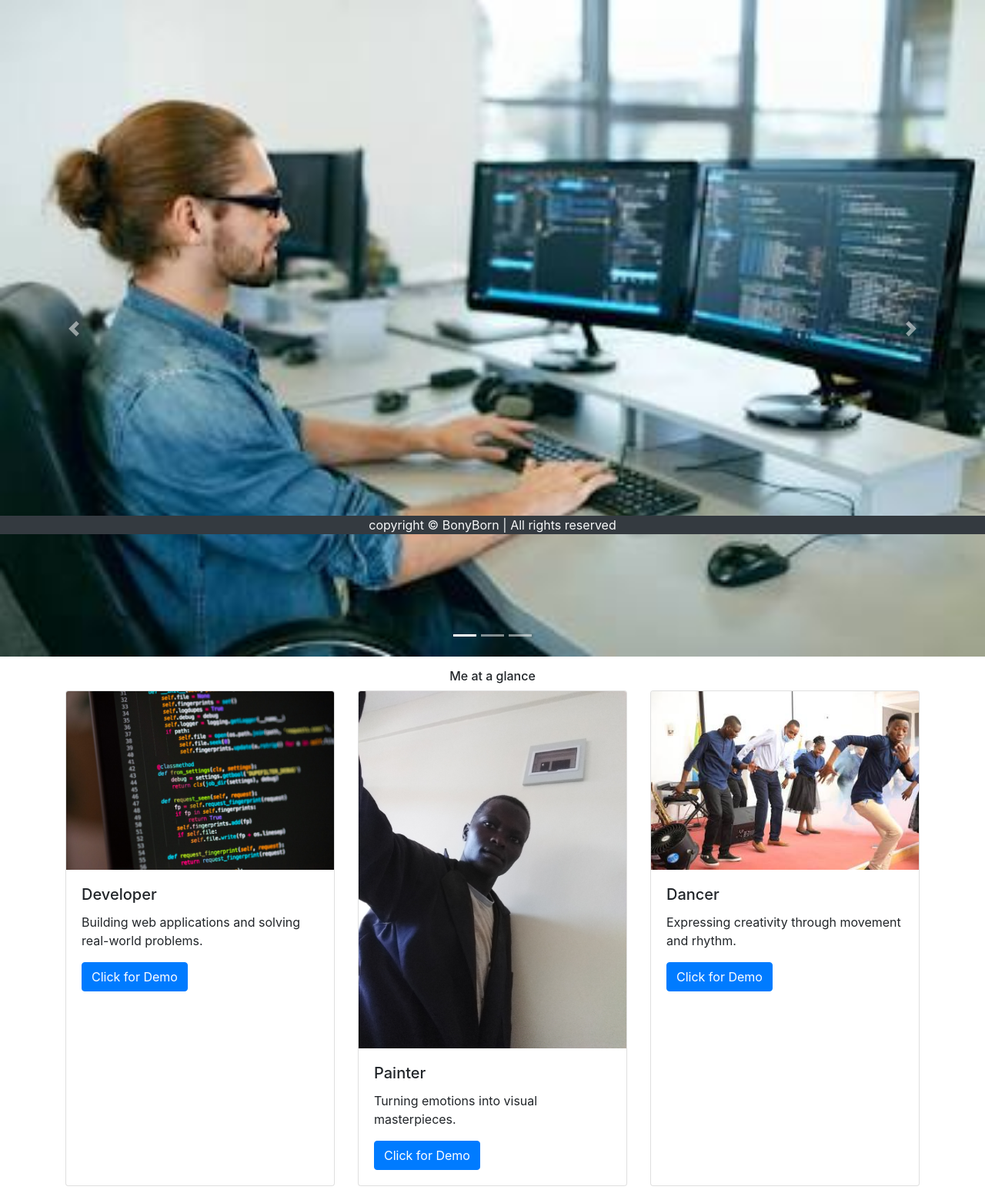
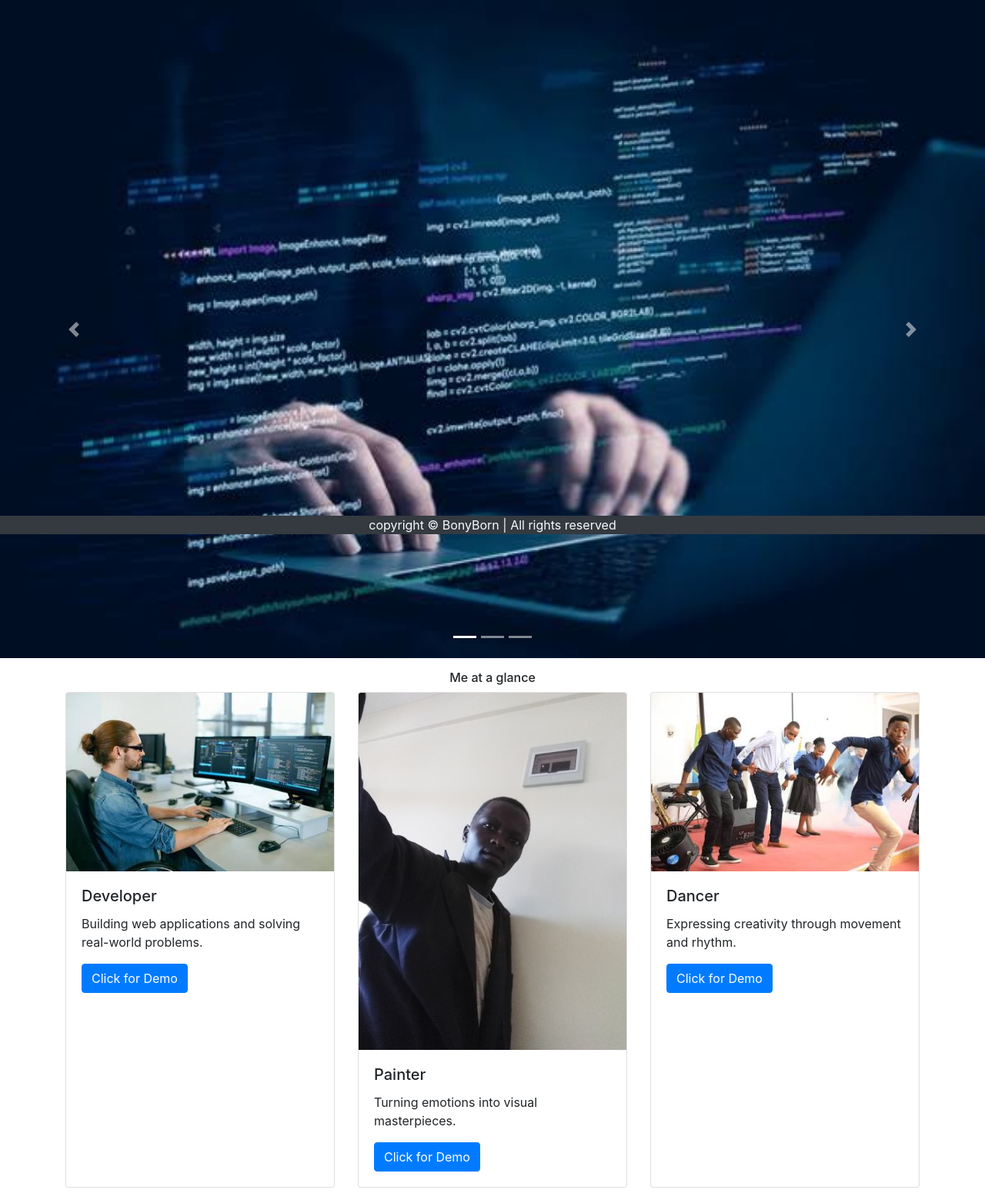
Before and after one commit to bonyborn/my_portfolio, a Django app: page / in a window 1280 px wide. Shown: the part 106-1665 px from the top of the page at 77% size. Run offline with Django 5.2, Linux system fonts and the light colour scheme.

Commit message:
load images

```diff
--- a/home/templates/home/home.html
+++ b/home/templates/home/home.html
@@ -49,10 +49,10 @@
       <img src="{% static 'home/slide1.jpeg' %}" class="d-block w-100" alt="slide1">
     </div>
     <div class="carousel-item">
-      <img src="{% static 'home/slide2.jpg' %}" class="d-block w-100" alt="slide2">
+      <img src="{% static 'home/Dancer.jpeg' %}" class="d-block w-100" alt="slide2">
     </div>
     <div class="carousel-item">
-      <img src="{% static 'home/slide3.jpeg' %}" class="d-block w-100" alt="slide3">
+      <img src="{% static 'home/Python.jpeg' %}" class="d-block w-100" alt="slide3">
     </div>
   </div>
   <a class="carousel-control-prev" href="#carouselExampleIndicators" role="button" data-slide="prev">
@@ -68,7 +68,7 @@
   <h6 class="text-center">Me at a glance</h6>
         <div class="card-deck">
   <div class="card">
-      <img src="{% static 'home/python.jpeg' %}" class="card-img-top" alt="Developer">
+      <img src="{% static 'home/Developer.jpeg' %}" class="card-img-top" alt="Developer">
     <div class="card-body">
       <h5 class="card-title">Developer</h5>
       <p class="card-text">Building web applications and solving real-world problems.</p>
@@ -76,7 +76,7 @@
     </div>
   </div>
   <div class="card">
-      <img src="{% static 'home/slide2.jpg' %}" class="card-img-top" alt="Painter">
+      <img src="{% static 'home/Painter.jpg' %}" class="card-img-top" alt="Painter">
     <div class="card-body">
       <h5 class="card-title">Painter</h5>
       <p class="card-text">Turning emotions into visual masterpieces.</p>
@@ -84,7 +84,7 @@
     </div>
   </div>
   <div class="card">
-          <img src="{% static 'home/slide3.jpeg' %}" class="card-img-top" alt="Dancer">
+          <img src="{% static 'home/Dancer.jpeg' %}" class="card-img-top" alt="Dancer">
     <div class="card-body">
       <h5 class="card-title">Dancer</h5>
       <p class="card-text">Expressing creativity through movement and rhythm.</p>
--- a/portfolio/settings.py
+++ b/portfolio/settings.py
@@ -116,7 +116,7 @@ USE_TZ = True
 # https://docs.djangoproject.com/en/5.2/howto/static-files/
 
 STATIC_URL = '/static/'
-STATICFILES_DIRS = [os.path.join(BASE_DIR, 'home/static')]
+STATICFILES_DIRS = [os.path.join(BASE_DIR, 'static')]
 
 MEDIA_URL = '/media/'
 MEDIA_ROOT = os.path.join(BASE_DIR, 'media')
```
Also changed, not shown: home/static/main.js (deleted), home/static/styles.css (deleted), static/home/Dancer.jpeg (renamed from home/static/images/home/slide3.jpeg), static/home/Developer.jpeg (renamed from home/static/images/home/slide1.jpeg), static/home/Painter.jpg (renamed from home/static/images/home/slide2.jpg), static/home/Python.jpeg (renamed from home/static/images/home/python.jpeg), static/home/slide1.jpeg (renamed from home/static/images/home/coding.jpeg).
